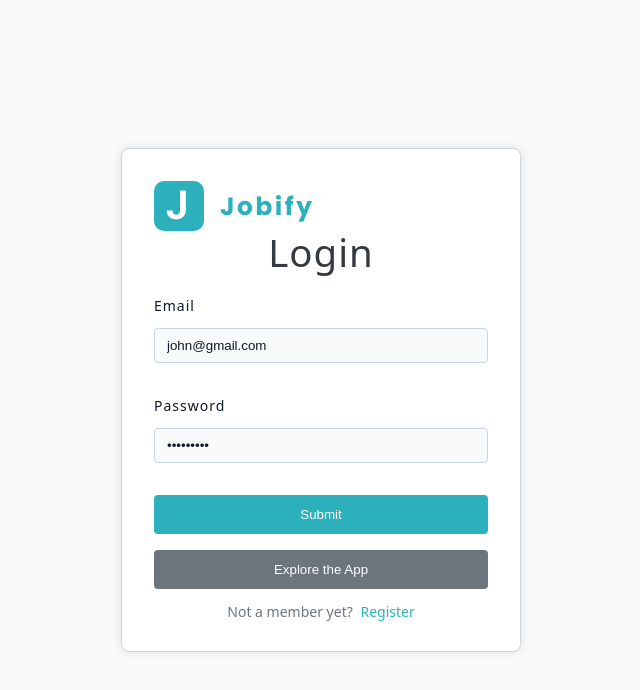
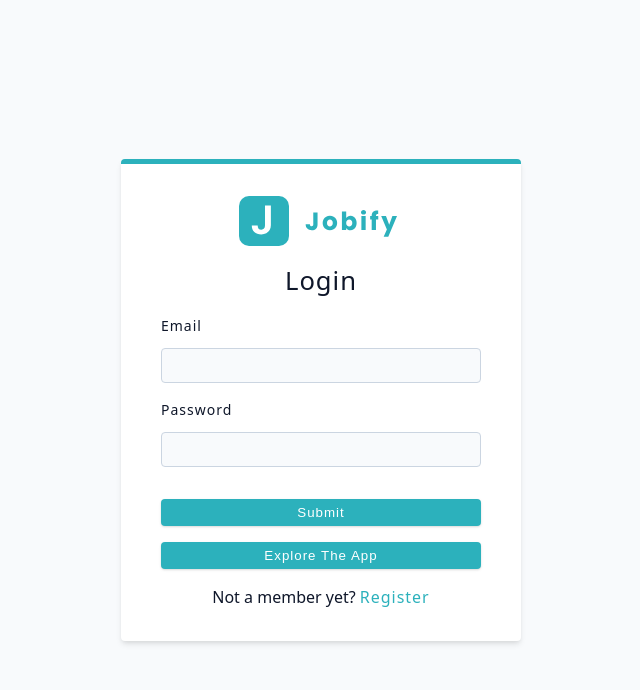
Before and after one commit to OsherSo/job-tracker, a React (Vite) app in the folder client/: page /login in a window 1280 px wide. Shown: the top 690 px of the page, without its empty margins (319-959 px from the left). Built offline with nearby package versions, Linux system fonts and the light colour scheme.

Commit message:
Connect dashboard login and logout to server

```diff
--- a/client/src/App.jsx
+++ b/client/src/App.jsx
@@ -15,6 +15,8 @@ import {
 } from "./pages";
 
 import { action as registerAction } from "./pages/Register";
+import { action as loginAction } from "./pages/Login";
+import { loader as dashboardLoader } from "./pages/DashboardLayout";
 
 export const checkDefaultTheme = () => {
   const isDarkTheme = localStorage.getItem("darkTheme") === "true";
@@ -42,10 +44,12 @@ const router = createBrowserRouter([
       {
         path: "login",
         element: <Login />,
+        action: loginAction,
       },
       {
         path: "dashboard",
         element: <DashboardLayout />,
+        loader: dashboardLoader,
         children: [
           {
             index: true,
--- a/client/src/pages/DashboardLayout.jsx
+++ b/client/src/pages/DashboardLayout.jsx
@@ -1,14 +1,27 @@
+import { toast } from "react-toastify";
 import styled from "styled-components";
-import { Outlet } from "react-router-dom";
 import { createContext, useState, useContext } from "react";
+import { Outlet, redirect, useLoaderData, useNavigate } from "react-router-dom";
 
 import { checkDefaultTheme } from "../App";
+import customFetch from "../utils/customFetch";
 import { Navbar, BigSidebar, SmallSidebar } from "../components";
+
+export const loader = async () => {
+  try {
+    const { data } = await customFetch("/users/current-user");
+    return data;
+  } catch (error) {
+    return redirect("/");
+  }
+};
 
 const DashboardContext = createContext();
 
 const DashboardLayout = () => {
-  const user = { name: "john" };
+  const { user } = useLoaderData();
+
+  const navigate = useNavigate();
 
   const [showSidebar, setShowSidebar] = useState(false);
   const [isDarkTheme, setIsDarkTheme] = useState(checkDefaultTheme());
@@ -25,7 +38,9 @@ const DashboardLayout = () => {
   };
 
   const logout = async () => {
-    console.log("logout");
+    navigate("/");
+    await customFetch.get("/auth/logout");
+    toast.success("Logged out successfully");
   };
 
   return (
@@ -46,7 +61,7 @@ const DashboardLayout = () => {
           <div>
             <Navbar />
             <div className="dashboard-page">
-              <Outlet />
+              <Outlet context={{ user }} />
             </div>
           </div>
         </main>
--- a/client/src/pages/Login.jsx
+++ b/client/src/pages/Login.jsx
@@ -1,109 +1,46 @@
-import styled from "styled-components";
-import { Link } from "react-router-dom";
-import { Logo, FormRow } from "../components";
+import { toast } from "react-toastify";
+import { Link, Form, redirect, useNavigate } from "react-router-dom";
+
+import customFetch from "../utils/customFetch";
+import { FormRow, Logo, SubmitBtn } from "../components";
+import Wrapper from "../assets/wrappers/RegisterAndLoginPage";
+
+export const action = async ({ request }) => {
+  const formData = await request.formData();
+  const data = Object.fromEntries(formData);
+  try {
+    await customFetch.post("/auth/login", data);
+    toast.success("Login successful");
+    return redirect("/dashboard");
+  } catch (error) {
+    toast.error(error?.response?.data?.msg);
+    return error;
+  }
+};
 
 const Login = () => {
+  const loginDemoUser = async () => {};
+
   return (
     <Wrapper>
-      <LoginForm>
-        <StyledLogo />
-        <FormTitle>Login</FormTitle>
-        <Form>
-          <FormRow
-            type="email"
-            name="email"
-            defaultValue="john@gmail.com"
-            labelText="Email"
-          />
-          <FormRow
-            type="password"
-            name="password"
-            defaultValue="secret123"
-            labelText="Password"
-          />
-          <SubmitButton type="submit">Submit</SubmitButton>
-          <ExploreButton type="button">Explore the App</ExploreButton>
-        </Form>
-        <MembershipLink>
-          Not a member yet? <StyledLink to="/register">Register</StyledLink>
-        </MembershipLink>
-      </LoginForm>
+      <Form method="post" className="form">
+        <Logo />
+        <h4>login</h4>
+        <FormRow type="email" name="email" />
+        <FormRow type="password" name="password" />
+        <SubmitBtn />
+        <button type="button" className="btn btn-block" onClick={loginDemoUser}>
+          explore the app
+        </button>
+        <p>
+          Not a member yet?
+          <Link to="/register" className="member-btn">
+            Register
+          </Link>
+        </p>
+      </Form>
     </Wrapper>
   );
 };
 
-const Wrapper = styled.section`
-  min-height: 100vh;
-  display: flex;
-  justify-content: center;
-  align-items: center;
-  background-color: #f8f9fa;
-  padding: 1rem;
-`;
-
-const LoginForm = styled.div`
-  background-color: #ffffff;
-  border: 1px solid #ced4da;
-  border-radius: 8px;
-  box-shadow: 0 0 10px rgba(0, 0, 0, 0.1);
-  padding: 2rem;
-  width: 100%;
-  max-width: 400px;
-`;
-
-const StyledLogo = styled(Logo)`
-  display: block;
-  margin: 0 auto 1.5rem;
-`;
-
-const FormTitle = styled.h2`
-  text-align: center;
-  margin-bottom: 1.5rem;
-  color: #343a40;
-`;
-
-const Form = styled.form`
-  display: grid;
-  grid-gap: 1rem;
-`;
-
-const SubmitButton = styled.button`
-  width: 100%;
-  padding: 0.75rem;
-  background-color: var(--primary-500);
-  color: #ffffff;
-  border: none;
-  border-radius: 4px;
-  cursor: pointer;
-  transition: background-color 0.3s ease;
-
-  &:hover {
-    background-color: var(--primary-700);
-  }
-`;
-
-const ExploreButton = styled(SubmitButton)`
-  background-color: #6c757d;
-  &:hover {
-    background-color: #5a6268;
-  }
-`;
-
-const MembershipLink = styled.p`
-  text-align: center;
-  margin-top: 1rem;
-  color: #6c757d;
-  font-size: 0.875rem;
-`;
-
-const StyledLink = styled(Link)`
-  color: var(--primary-500);
-  margin-left: 0.25rem;
-  text-decoration: none;
-
-  &:hover {
-    text-decoration: underline;
-  }
-`;
-
 export default Login;
```
